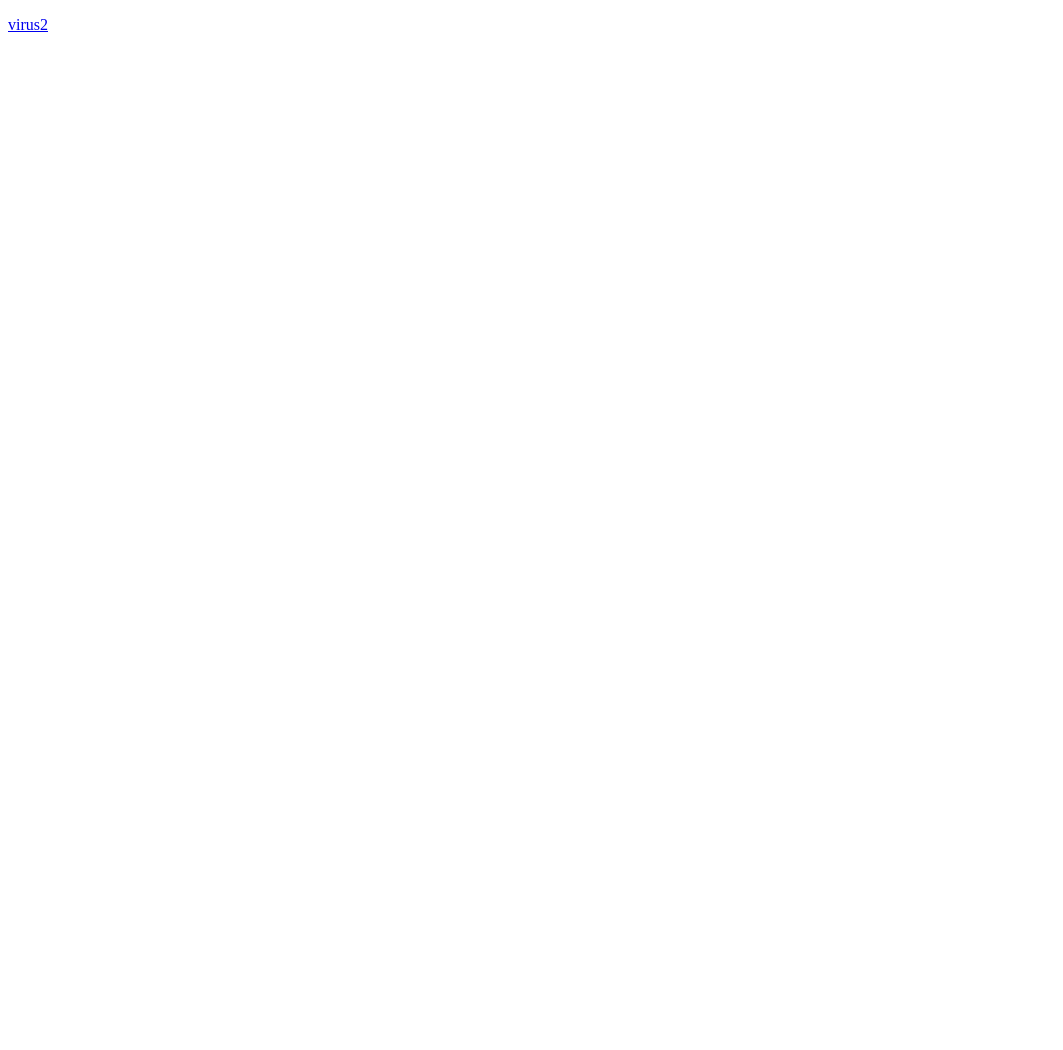
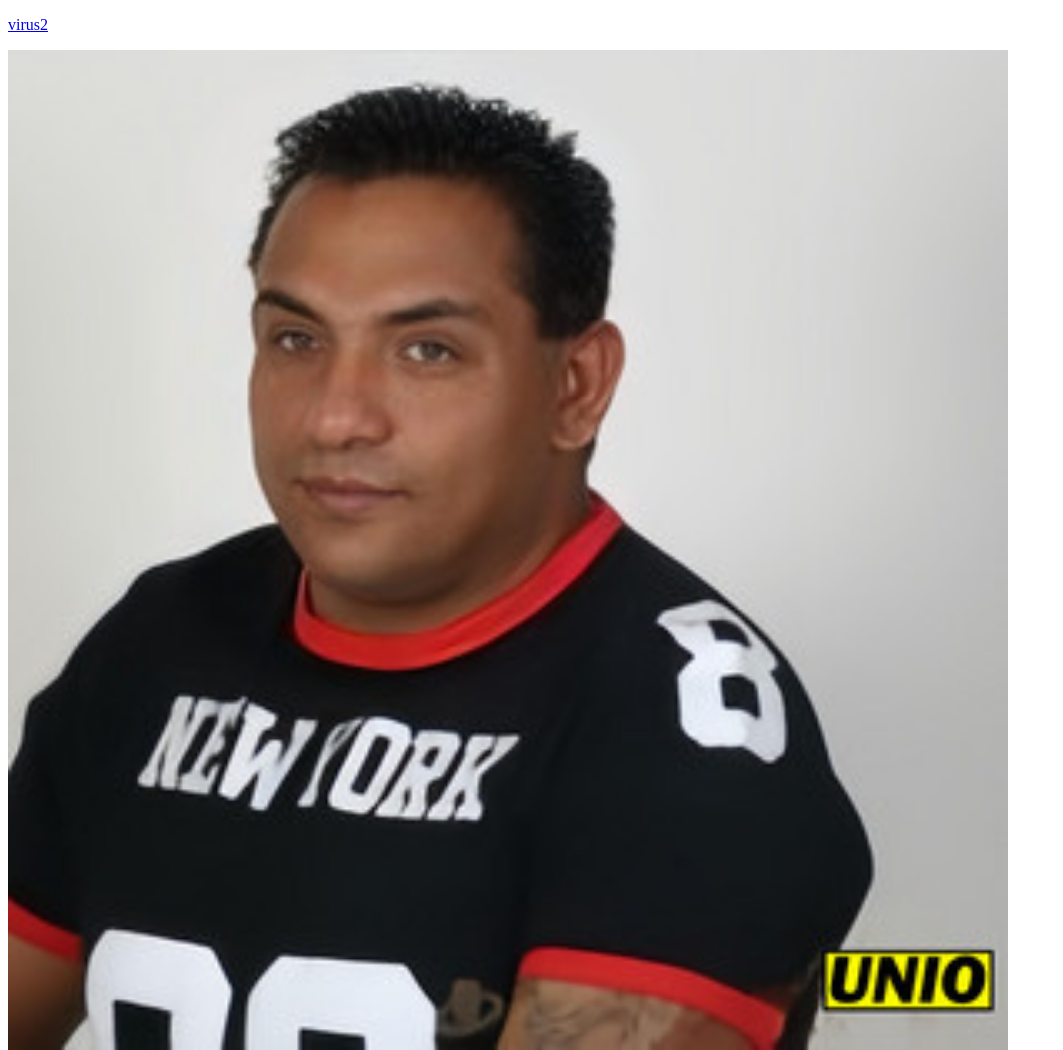
Before and after one commit to Ciganyslayer/Web-program, a plain HTML site: page autok.html in a window 1280 px wide. Shown: the whole page, without its empty margins (0-1063 px from the left). Before the commit the page ends 800 px from the top, so only its background shows below. Drawn offline with Linux system fonts and the light colour scheme.

Commit message:
fejlesztes

```diff
--- a/autok.html
+++ b/autok.html
@@ -7,5 +7,6 @@
 </head>
 <body>
         <p><a href="index.html">virus2</a></p>
+        <p><img src="images/image copy.png" alt="cig" title="cig" width="1000px"></p>
 </body>
 </html>
```
Also changed, not shown: images/image copy.png (added).
